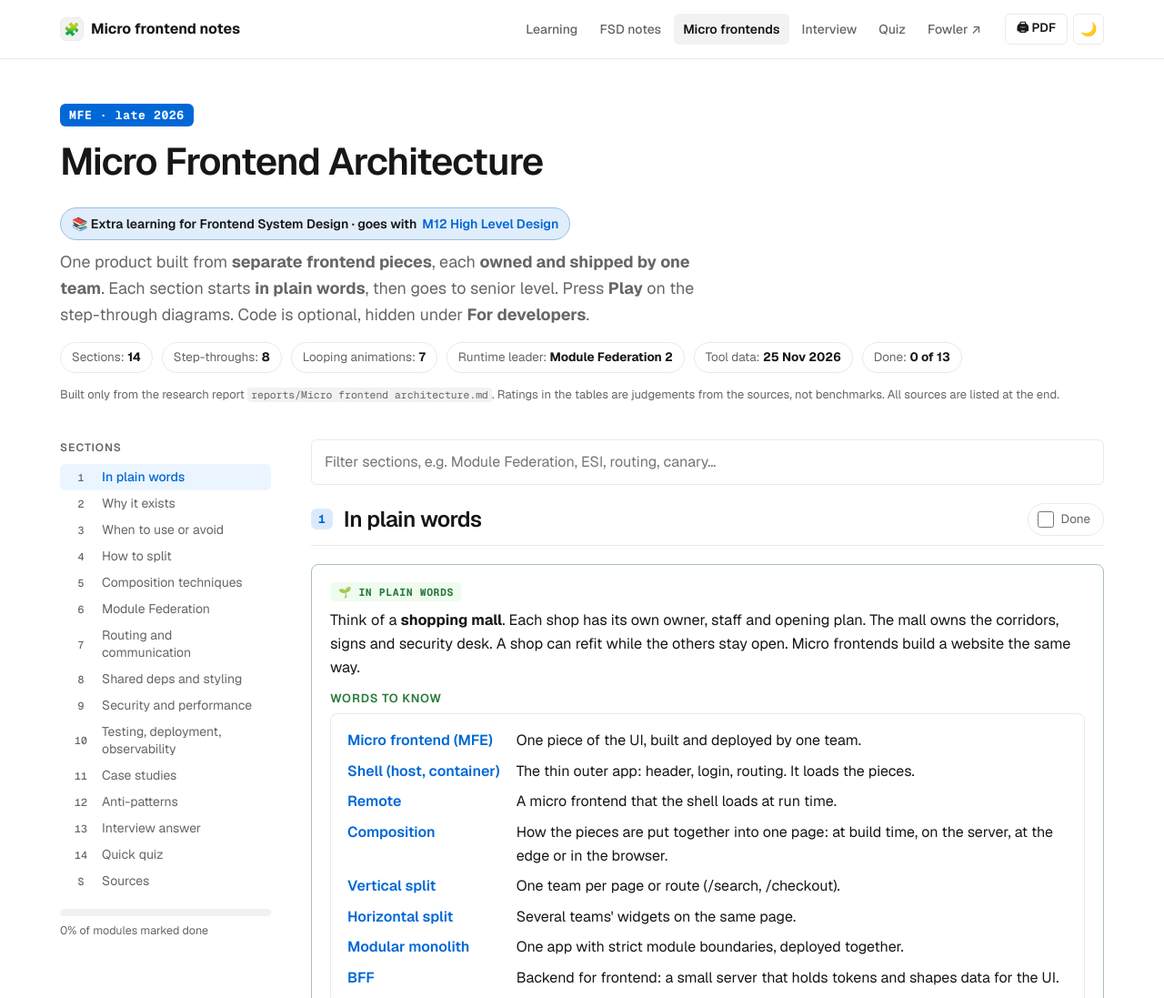
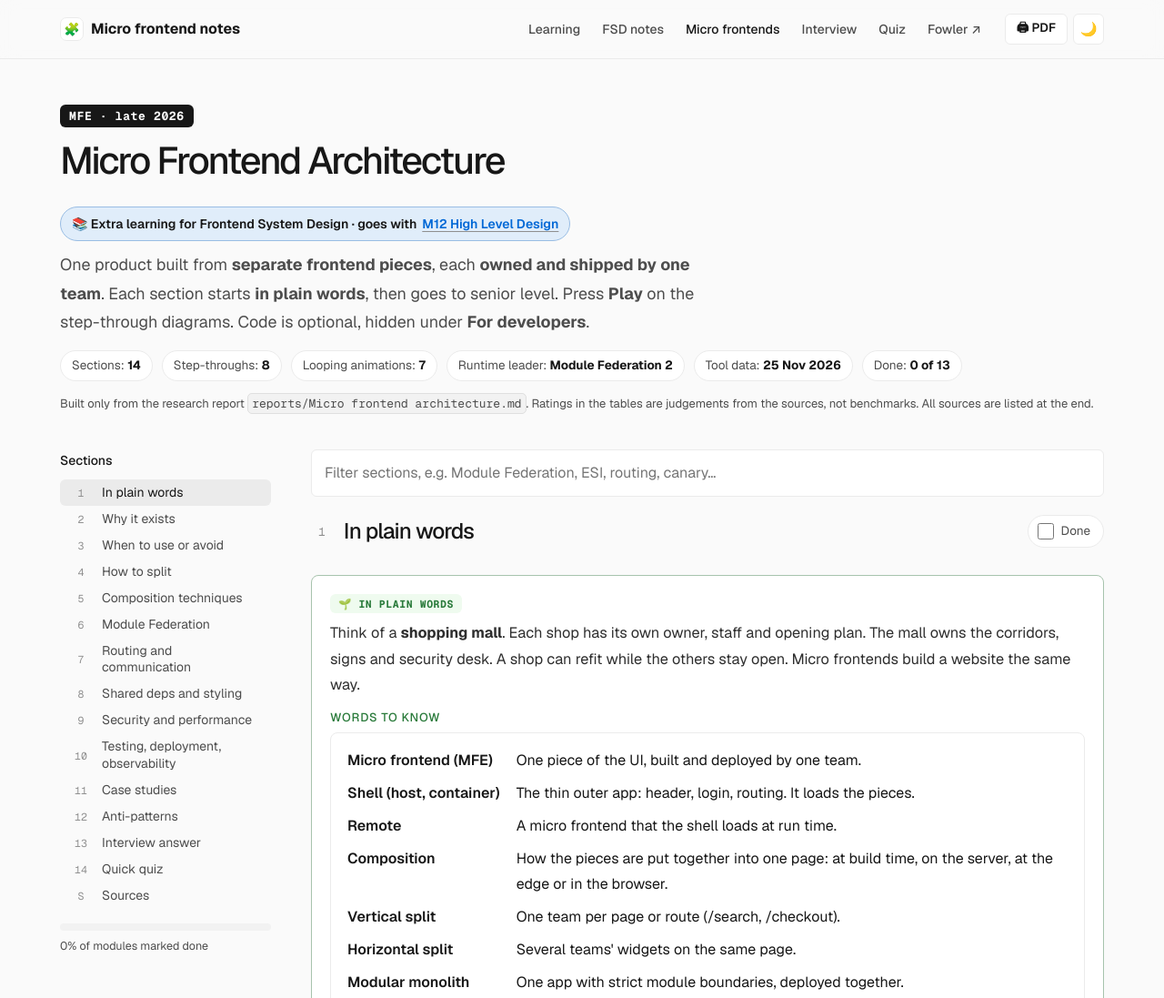
Before and after one commit to Amjad-RA/learning-notes, a plain HTML site: page learning/micro-frontends.html in a window 1280 px wide. Shown: the top 1097 px of the page at 91% size. Drawn offline with nearby package versions, Linux system fonts and the light colour scheme.

Commit message:
Publish learning notes

```diff
--- a/assets/output.css
+++ b/assets/output.css
@@ -184,17 +184,20 @@ svg.diagram { width:100%; height:auto; display:block; }
   h2 { break-after:avoid; } .card, .tile, .step, tr, .callout { break-inside:avoid; box-shadow:none; }
 }
 
-/* Vercel-documentation-style theme for the PUBLIC learning site only. tools/publish_learning.py appends it to
+/* Next.js-documentation-style theme for the PUBLIC learning site only. tools/publish_learning.py appends it to
    assets/output.css and learning/notes.css in the copy; the private workspace keeps its own look.
-   Everything is inside "@media screen" so printing keeps the original print styles. */
+   Values measured from nextjs.org/docs (Nov 2026): Geist, a near-white page (#fafafa) or black in dark mode,
+   monochrome accents, links in the text colour with a grey underline, grey pill for the current sidebar item,
+   bordered inline code, code blocks with a header bar. Inside "@media screen" so print keeps its own styles. */
 @media screen {
   :root, :root[data-theme="light"] {
-    --bg:#fff; --paper:#fff; --surface:#fff; --surface-2:#f2f2f2; --chip:#f2f2f2; --line:#eaeaea; --border:#eaeaea;
-    --ink:#171717; --text:#171717; --muted:#666; --accent:#0068d6; --accent-soft:#ebf5ff; --on-accent:#fff;
-    --teal:#067a6e; --green:#297a3a; --olive:#5b6b00;
+    --bg:#fafafa; --paper:#fff; --surface:#fff; --surface-2:#f2f2f2; --chip:#f2f2f2; --line:#ebebeb; --border:#ebebeb;
+    --ink:#171717; --text:#171717; --muted:#4d4d4d; --faint:#8f8f8f; --body:rgb(23 23 23 / .9);
+    --accent:#171717; --accent-soft:#ebebeb; --on-accent:#fff; --exam:#171717;
+    --teal:#171717; --green:#171717; --olive:#171717;
     --ok:#297a3a; --ok-soft:#effbef; --tip:#297a3a; --tip-soft:#effbef; --bad:#cb2a2f; --bad-soft:#fff0f0;
     --trap:#cb2a2f; --trap-soft:#fff0f0; --gold:#a35200; --gold-soft:#fff6e5; --key:#a35200; --key-soft:#fff6e5;
-    --amber:#a35200; --info:#0068d6; --info-soft:#ebf5ff;
+    --amber:#a35200; --info:#0068d6; --info-soft:#ebf5ff; --code-line:rgb(0 0 0 / .08);
   }
   :root {
     --radius:8px; --radius-sm:6px; --shadow:none;
@@ -203,54 +206,80 @@ svg.diagram { width:100%; height:auto; display:block; }
   }
   @media (prefers-color-scheme: dark) {
     :root:not([data-theme="light"]) {
-      --bg:#0a0a0a; --paper:#0a0a0a; --surface:#0a0a0a; --surface-2:#1a1a1a; --chip:#1a1a1a; --line:#2e2e2e; --border:#2e2e2e;
-      --ink:#ededed; --text:#ededed; --muted:#a1a1a1; --accent:#52a8ff; --accent-soft:#0f1b2d; --on-accent:#0a0a0a;
-      --teal:#0ac7b4; --green:#62c073; --olive:#b7cc4d;
+      --bg:#000; --paper:#0a0a0a; --surface:#0a0a0a; --surface-2:#1a1a1a; --chip:#1a1a1a; --line:#2e2e2e; --border:#2e2e2e;
+      --ink:#ededed; --text:#ededed; --muted:#a1a1a1; --faint:#707070; --body:rgb(237 237 237 / .9);
+      --accent:#ededed; --accent-soft:#1f1f1f; --on-accent:#0a0a0a; --exam:#ededed;
+      --teal:#ededed; --green:#ededed; --olive:#ededed;
       --ok:#62c073; --ok-soft:#0b2113; --tip:#62c073; --tip-soft:#0b2113; --bad:#ff6166; --bad-soft:#2a1314;
       --trap:#ff6166; --trap-soft:#2a1314; --gold:#ff9f0a; --gold-soft:#2a1d08; --key:#ff9f0a; --key-soft:#2a1d08;
-      --amber:#ff9f0a; --info:#52a8ff; --info-soft:#0f1b2d;
+      --amber:#ff9f0a; --info:#52a8ff; --info-soft:#0f1b2d; --code-line:rgb(255 255 255 / .14);
     }
   }
   :root[data-theme="dark"] {
-    --bg:#0a0a0a; --paper:#0a0a0a; --surface:#0a0a0a; --surface-2:#1a1a1a; --chip:#1a1a1a; --line:#2e2e2e; --border:#2e2e2e;
-    --ink:#ededed; --text:#ededed; --muted:#a1a1a1; --accent:#52a8ff; --accent-soft:#0f1b2d; --on-accent:#0a0a0a;
-    --teal:#0ac7b4; --green:#62c073; --olive:#b7cc4d;
+    --bg:#000; --paper:#0a0a0a; --surface:#0a0a0a; --surface-2:#1a1a1a; --chip:#1a1a1a; --line:#2e2e2e; --border:#2e2e2e;
+    --ink:#ededed; --text:#ededed; --muted:#a1a1a1; --faint:#707070; --body:rgb(237 237 237 / .9);
+    --accent:#ededed; --accent-soft:#1f1f1f; --on-accent:#0a0a0a; --exam:#ededed;
+    --teal:#ededed; --green:#ededed; --olive:#ededed;
     --ok:#62c073; --ok-soft:#0b2113; --tip:#62c073; --tip-soft:#0b2113; --bad:#ff6166; --bad-soft:#2a1314;
     --trap:#ff6166; --trap-soft:#2a1314; --gold:#ff9f0a; --gold-soft:#2a1d08; --key:#ff9f0a; --key-soft:#2a1d08;
-    --amber:#ff9f0a; --info:#52a8ff; --info-soft:#0f1b2d;
+    --amber:#ff9f0a; --info:#52a8ff; --info-soft:#0f1b2d; --code-line:rgb(255 255 255 / .14);
   }
 
-  /* type: tight, semibold headings; no underline bars */
-  h1, h2, h3, h4 { font-weight:600; letter-spacing:-.025em; }
-  h2 { border-bottom:0; padding-bottom:0; margin-top:40px; }
+  /* type: Geist, light-weight headings with tight tracking, 28px body lines */
+  body { font-size:16px; line-height:1.75; }
+  p, li { color:var(--body); }
+  h1, h2, h3, h4 { font-weight:500; color:var(--ink); }
+  h1 { letter-spacing:-.05em; line-height:1.2; }
+  h2 { letter-spacing:-.04em; border-bottom:0; padding-bottom:0; margin:48px 0 20px; }
+  h3 { letter-spacing:-.02em; }
   h2.sub { color:var(--ink); }
-  .domain-head { border-bottom:1px solid var(--border); }
+  .domain-head { border-bottom:0; }
+  .hero .lead, .sub { color:var(--muted); }
+
+  /* links in the text: text colour with a grey underline (blue is kept for info only) */
+  main p a, main li a, main td a, .callout a, .lead a { color:var(--ink); text-decoration:underline;
+    text-decoration-color:var(--faint); text-decoration-thickness:1px; text-underline-offset:3px; }
+  main p a:hover, main li a:hover, main td a:hover { text-decoration-color:var(--ink); }
+
+  /* inline code and code blocks */
+  code { font-size:13px; background:var(--surface-2); border:1px solid var(--code-line); border-radius:5px; padding:2px 4px; }
+  pre { background:var(--surface); border:1px solid var(--border); border-radius:8px; font-size:13.5px; line-height:1.7; }
+  pre code { border:0; padding:0; font-size:inherit; }
 
   /* flat surfaces, hairline borders */
-  .card, .tile, .step, .stepcard, .topic { box-shadow:none; }
-  .bar, .site-header { background:color-mix(in srgb, var(--bg) 85%, transparent); }
-  .eyebrow { background:none; color:var(--muted); padding:0; font-weight:500; }
-  .brand .logo { background:var(--chip); border:1px solid var(--line); }
-  .sec-num, .toc-num { background:none; color:var(--muted); font-weight:500; }
+  .card, .tile, .step, .stepcard, .topic, .quiz, .dg-scroll { box-shadow:none; }
+  .card.accent { border-top:1px solid var(--border); }
+  .bar, .site-header, .toc, .ptoc { background:color-mix(in srgb, var(--bg) 85%, transparent); }
+  .site-header .inner { min-height:64px; }
+  .eyebrow { background:none; color:var(--muted); padding:0; font:400 14px var(--font); letter-spacing:0; text-transform:none; }
+  .brand .logo { background:var(--surface); border:1px solid var(--border); }
+  .sec-num, .toc-num, .domain-num { background:none; color:var(--faint); font-weight:400; }
 
-  /* sidebar: plain list, the current section in a soft blue pill */
-  .toc-title { text-transform:none; letter-spacing:0; font-size:13.5px; font-weight:600; color:var(--text, var(--ink)); }
-  .toc nav a, .ptoc nav a { border-left:0; border-radius:6px; }
-  .toc nav a:hover, .ptoc nav a:hover { background:var(--chip); }
-  .toc nav a.active, .ptoc nav a.active { background:var(--accent-soft); color:var(--accent); font-weight:500; }
+  /* sidebar and "On this page": grey text, the current item a grey pill */
+  .toc-title, .toc .toc-title { text-transform:none; letter-spacing:0; font-size:14px; font-weight:500; color:var(--ink); }
+  .toc nav a, .ptoc nav a { border-left:0; border-radius:6px; color:var(--muted); font-size:14px; }
+  .toc nav a:hover, .ptoc nav a:hover { background:transparent; color:var(--ink); }
+  .toc nav a.active, .ptoc nav a.active { background:var(--accent-soft); color:var(--ink); font-weight:400; }
+  .nav a, .bar nav.site a { color:var(--muted); font-size:14px; }
+  .nav a[aria-current="page"] { background:transparent; color:var(--ink); font-weight:500; }
 
-  /* buttons: black on white (white on black in dark mode), small radius */
+  /* buttons: black on white (white on black in dark mode), 6px radius; secondary ones outlined */
   a.btn, .acts a.main, .topic .acts a.main, .viz-ctrl button.main, .donebar button.main, .bar .barnav a.on {
     background:var(--ink); border-color:var(--ink); color:var(--bg); }
   a.btn, .acts a, .topic .acts a, .barnav a, .nav a, .bar button, .icon-btn, .viz-ctrl button, .viz-scrub button,
-  .viz-speed, .viz-mode, .donebar button, .search, .tag { border-radius:6px; }
+  .viz-speed, .viz-mode, .donebar button, .search, .tag, .chip { border-radius:6px; }
+  .bar button, .icon-btn { background:var(--surface); }
 
-  /* callouts: bordered box instead of a thick left stripe */
-  .callout { border:1px solid color-mix(in srgb, var(--gold) 35%, var(--line)); }
-  .callout.warn, .callout.trap { border-color:color-mix(in srgb, var(--bad) 35%, var(--line)); }
-  .callout.tip { border-color:color-mix(in srgb, var(--ok) 35%, var(--line)); }
-  .callout.info { border-color:color-mix(in srgb, var(--info) 35%, var(--line)); }
+  /* tags: neutral grey, colour only where it means something */
+  .tag.p0, .tag.p2, .chip.hot { background:var(--surface-2); color:var(--ink); border-color:var(--border); }
+
+  /* callouts: Next.js "Good to know" style, a quiet bordered box */
+  .callout { background:var(--surface); border:1px solid var(--border); border-radius:8px; }
+  .callout.warn, .callout.trap { background:var(--bad-soft); border-color:color-mix(in srgb, var(--bad) 30%, var(--border)); }
+  .callout.info { background:var(--info-soft); border-color:color-mix(in srgb, var(--info) 30%, var(--border)); }
   .plain, .cheatsheet { background:var(--surface); }
 
-  thead th { background:var(--chip); text-transform:none; letter-spacing:0; }
+  thead th { background:var(--bg); text-transform:none; letter-spacing:0; color:var(--muted); font-weight:500; }
+  .search { background:var(--surface); }
+  .progress i, .viz-fill { background:var(--ink); }
 }
--- a/learning/notes.css
+++ b/learning/notes.css
@@ -622,17 +622,20 @@ figure.shot figcaption { padding: 10px 14px; font-size: 14px; }
 }
 .flow .step code, .ex code, figure.shot code { overflow-wrap: anywhere; }
 
-/* Vercel-documentation-style theme for the PUBLIC learning site only. tools/publish_learning.py appends it to
+/* Next.js-documentation-style theme for the PUBLIC learning site only. tools/publish_learning.py appends it to
    assets/output.css and learning/notes.css in the copy; the private workspace keeps its own look.
-   Everything is inside "@media screen" so printing keeps the original print styles. */
+   Values measured from nextjs.org/docs (Nov 2026): Geist, a near-white page (#fafafa) or black in dark mode,
+   monochrome accents, links in the text colour with a grey underline, grey pill for the current sidebar item,
+   bordered inline code, code blocks with a header bar. Inside "@media screen" so print keeps its own styles. */
 @media screen {
   :root, :root[data-theme="light"] {
-    --bg:#fff; --paper:#fff; --surface:#fff; --surface-2:#f2f2f2; --chip:#f2f2f2; --line:#eaeaea; --border:#eaeaea;
-    --ink:#171717; --text:#171717; --muted:#666; --accent:#0068d6; --accent-soft:#ebf5ff; --on-accent:#fff;
-    --teal:#067a6e; --green:#297a3a; --olive:#5b6b00;
+    --bg:#fafafa; --paper:#fff; --surface:#fff; --surface-2:#f2f2f2; --chip:#f2f2f2; --line:#ebebeb; --border:#ebebeb;
+    --ink:#171717; --text:#171717; --muted:#4d4d4d; --faint:#8f8f8f; --body:rgb(23 23 23 / .9);
+    --accent:#171717; --accent-soft:#ebebeb; --on-accent:#fff; --exam:#171717;
+    --teal:#171717; --green:#171717; --olive:#171717;
     --ok:#297a3a; --ok-soft:#effbef; --tip:#297a3a; --tip-soft:#effbef; --bad:#cb2a2f; --bad-soft:#fff0f0;
     --trap:#cb2a2f; --trap-soft:#fff0f0; --gold:#a35200; --gold-soft:#fff6e5; --key:#a35200; --key-soft:#fff6e5;
-    --amber:#a35200; --info:#0068d6; --info-soft:#ebf5ff;
+    --amber:#a35200; --info:#0068d6; --info-soft:#ebf5ff; --code-line:rgb(0 0 0 / .08);
   }
   :root {
     --radius:8px; --radius-sm:6px; --shadow:none;
@@ -641,54 +644,80 @@ figure.shot figcaption { padding: 10px 14px; font-size: 14px; }
   }
   @media (prefers-color-scheme: dark) {
     :root:not([data-theme="light"]) {
-      --bg:#0a0a0a; --paper:#0a0a0a; --surface:#0a0a0a; --surface-2:#1a1a1a; --chip:#1a1a1a; --line:#2e2e2e; --border:#2e2e2e;
-      --ink:#ededed; --text:#ededed; --muted:#a1a1a1; --accent:#52a8ff; --accent-soft:#0f1b2d; --on-accent:#0a0a0a;
-      --teal:#0ac7b4; --green:#62c073; --olive:#b7cc4d;
+      --bg:#000; --paper:#0a0a0a; --surface:#0a0a0a; --surface-2:#1a1a1a; --chip:#1a1a1a; --line:#2e2e2e; --border:#2e2e2e;
+      --ink:#ededed; --text:#ededed; --muted:#a1a1a1; --faint:#707070; --body:rgb(237 237 237 / .9);
+      --accent:#ededed; --accent-soft:#1f1f1f; --on-accent:#0a0a0a; --exam:#ededed;
+      --teal:#ededed; --green:#ededed; --olive:#ededed;
       --ok:#62c073; --ok-soft:#0b2113; --tip:#62c073; --tip-soft:#0b2113; --bad:#ff6166; --bad-soft:#2a1314;
       --trap:#ff6166; --trap-soft:#2a1314; --gold:#ff9f0a; --gold-soft:#2a1d08; --key:#ff9f0a; --key-soft:#2a1d08;
-      --amber:#ff9f0a; --info:#52a8ff; --info-soft:#0f1b2d;
+      --amber:#ff9f0a; --info:#52a8ff; --info-soft:#0f1b2d; --code-line:rgb(255 255 255 / .14);
     }
   }
   :root[data-theme="dark"] {
-    --bg:#0a0a0a; --paper:#0a0a0a; --surface:#0a0a0a; --surface-2:#1a1a1a; --chip:#1a1a1a; --line:#2e2e2e; --border:#2e2e2e;
-    --ink:#ededed; --text:#ededed; --muted:#a1a1a1; --accent:#52a8ff; --accent-soft:#0f1b2d; --on-accent:#0a0a0a;
-    --teal:#0ac7b4; --green:#62c073; --olive:#b7cc4d;
+    --bg:#000; --paper:#0a0a0a; --surface:#0a0a0a; --surface-2:#1a1a1a; --chip:#1a1a1a; --line:#2e2e2e; --border:#2e2e2e;
+    --ink:#ededed; --text:#ededed; --muted:#a1a1a1; --faint:#707070; --body:rgb(237 237 237 / .9);
+    --accent:#ededed; --accent-soft:#1f1f1f; --on-accent:#0a0a0a; --exam:#ededed;
+    --teal:#ededed; --green:#ededed; --olive:#ededed;
     --ok:#62c073; --ok-soft:#0b2113; --tip:#62c073; --tip-soft:#0b2113; --bad:#ff6166; --bad-soft:#2a1314;
     --trap:#ff6166; --trap-soft:#2a1314; --gold:#ff9f0a; --gold-soft:#2a1d08; --key:#ff9f0a; --key-soft:#2a1d08;
-    --amber:#ff9f0a; --info:#52a8ff; --info-soft:#0f1b2d;
+    --amber:#ff9f0a; --info:#52a8ff; --info-soft:#0f1b2d; --code-line:rgb(255 255 255 / .14);
   }
 
-  /* type: tight, semibold headings; no underline bars */
-  h1, h2, h3, h4 { font-weight:600; letter-spacing:-.025em; }
-  h2 { border-bottom:0; padding-bottom:0; margin-top:40px; }
+  /* type: Geist, light-weight headings with tight tracking, 28px body lines */
+  body { font-size:16px; line-height:1.75; }
+  p, li { color:var(--body); }
+  h1, h2, h3, h4 { font-weight:500; color:var(--ink); }
+  h1 { letter-spacing:-.05em; line-height:1.2; }
+  h2 { letter-spacing:-.04em; border-bottom:0; padding-bottom:0; margin:48px 0 20px; }
+  h3 { letter-spacing:-.02em; }
   h2.sub { color:var(--ink); }
-  .domain-head { border-bottom:1px solid var(--border); }
+  .domain-head { border-bottom:0; }
+  .hero .lead, .sub { color:var(--muted); }
+
+  /* links in the text: text colour with a grey underline (blue is kept for info only) */
+  main p a, main li a, main td a, .callout a, .lead a { color:var(--ink); text-decoration:underline;
+    text-decoration-color:var(--faint); text-decoration-thickness:1px; text-underline-offset:3px; }
+  main p a:hover, main li a:hover, main td a:hover { text-decoration-color:var(--ink); }
+
+  /* inline code and code blocks */
+  code { font-size:13px; background:var(--surface-2); border:1px solid var(--code-line); border-radius:5px; padding:2px 4px; }
+  pre { background:var(--surface); border:1px solid var(--border); border-radius:8px; font-size:13.5px; line-height:1.7; }
+  pre code { border:0; padding:0; font-size:inherit; }
 
   /* flat surfaces, hairline borders */
-  .card, .tile, .step, .stepcard, .topic { box-shadow:none; }
-  .bar, .site-header { background:color-mix(in srgb, var(--bg) 85%, transparent); }
-  .eyebrow { background:none; color:var(--muted); padding:0; font-weight:500; }
-  .brand .logo { background:var(--chip); border:1px solid var(--line); }
-  .sec-num, .toc-num { background:none; color:var(--muted); font-weight:500; }
+  .card, .tile, .step, .stepcard, .topic, .quiz, .dg-scroll { box-shadow:none; }
+  .card.accent { border-top:1px solid var(--border); }
+  .bar, .site-header, .toc, .ptoc { background:color-mix(in srgb, var(--bg) 85%, transparent); }
+  .site-header .inner { min-height:64px; }
+  .eyebrow { background:none; color:var(--muted); padding:0; font:400 14px var(--font); letter-spacing:0; text-transform:none; }
+  .brand .logo { background:var(--surface); border:1px solid var(--border); }
+  .sec-num, .toc-num, .domain-num { background:none; color:var(--faint); font-weight:400; }
 
-  /* sidebar: plain list, the current section in a soft blue pill */
-  .toc-title { text-transform:none; letter-spacing:0; font-size:13.5px; font-weight:600; color:var(--text, var(--ink)); }
-  .toc nav a, .ptoc nav a { border-left:0; border-radius:6px; }
-  .toc nav a:hover, .ptoc nav a:hover { background:var(--chip); }
-  .toc nav a.active, .ptoc nav a.active { background:var(--accent-soft); color:var(--accent); font-weight:500; }
+  /* sidebar and "On this page": grey text, the current item a grey pill */
+  .toc-title, .toc .toc-title { text-transform:none; letter-spacing:0; font-size:14px; font-weight:500; color:var(--ink); }
+  .toc nav a, .ptoc nav a { border-left:0; border-radius:6px; color:var(--muted); font-size:14px; }
+  .toc nav a:hover, .ptoc nav a:hover { background:transparent; color:var(--ink); }
+  .toc nav a.active, .ptoc nav a.active { background:var(--accent-soft); color:var(--ink); font-weight:400; }
+  .nav a, .bar nav.site a { color:var(--muted); font-size:14px; }
+  .nav a[aria-current="page"] { background:transparent; color:var(--ink); font-weight:500; }
 
-  /* buttons: black on white (white on black in dark mode), small radius */
+  /* buttons: black on white (white on black in dark mode), 6px radius; secondary ones outlined */
   a.btn, .acts a.main, .topic .acts a.main, .viz-ctrl button.main, .donebar button.main, .bar .barnav a.on {
     background:var(--ink); border-color:var(--ink); color:var(--bg); }
   a.btn, .acts a, .topic .acts a, .barnav a, .nav a, .bar button, .icon-btn, .viz-ctrl button, .viz-scrub button,
-  .viz-speed, .viz-mode, .donebar button, .search, .tag { border-radius:6px; }
+  .viz-speed, .viz-mode, .donebar button, .search, .tag, .chip { border-radius:6px; }
+  .bar button, .icon-btn { background:var(--surface); }
 
-  /* callouts: bordered box instead of a thick left stripe */
-  .callout { border:1px solid color-mix(in srgb, var(--gold) 35%, var(--line)); }
-  .callout.warn, .callout.trap { border-color:color-mix(in srgb, var(--bad) 35%, var(--line)); }
-  .callout.tip { border-color:color-mix(in srgb, var(--ok) 35%, var(--line)); }
-  .callout.info { border-color:color-mix(in srgb, var(--info) 35%, var(--line)); }
+  /* tags: neutral grey, colour only where it means something */
+  .tag.p0, .tag.p2, .chip.hot { background:var(--surface-2); color:var(--ink); border-color:var(--border); }
+
+  /* callouts: Next.js "Good to know" style, a quiet bordered box */
+  .callout { background:var(--surface); border:1px solid var(--border); border-radius:8px; }
+  .callout.warn, .callout.trap { background:var(--bad-soft); border-color:color-mix(in srgb, var(--bad) 30%, var(--border)); }
+  .callout.info { background:var(--info-soft); border-color:color-mix(in srgb, var(--info) 30%, var(--border)); }
   .plain, .cheatsheet { background:var(--surface); }
 
-  thead th { background:var(--chip); text-transform:none; letter-spacing:0; }
+  thead th { background:var(--bg); text-transform:none; letter-spacing:0; color:var(--muted); font-weight:500; }
+  .search { background:var(--surface); }
+  .progress i, .viz-fill { background:var(--ink); }
 }
```
